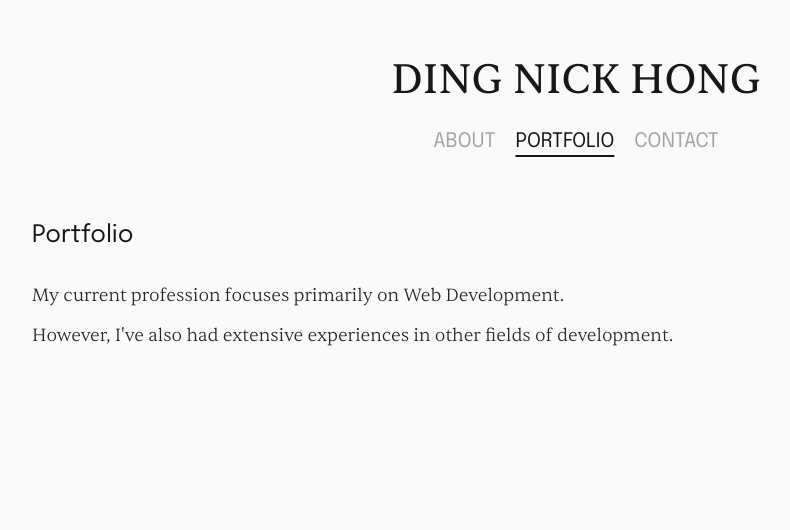
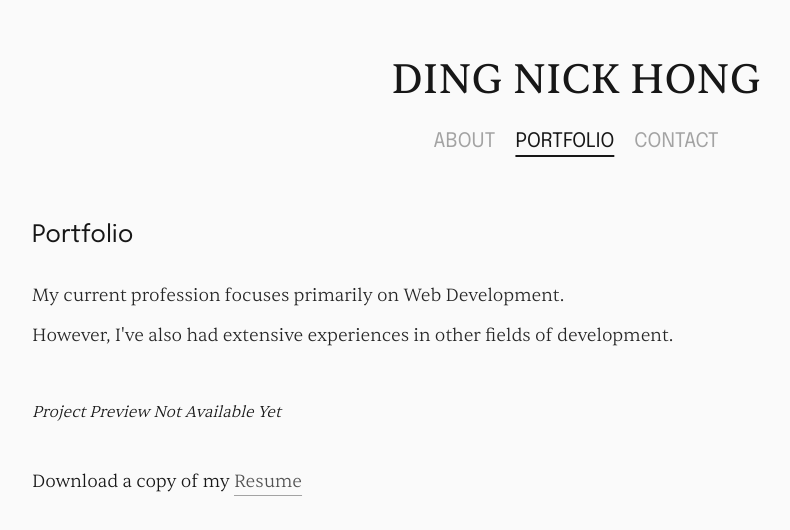
Before and after one commit to Dingnh/portfolio, a Next.js app: page /portfolio in a window 1280 px wide. Shown: the top 530 px of the page, without its empty margins (64-854 px from the left). Built offline with nearby package versions, Linux system fonts and the light colour scheme.

Commit message:
feat: portfolio page

```diff
--- a/app/contact-me/page.tsx
+++ b/app/contact-me/page.tsx
@@ -40,9 +40,9 @@ export default function ContactMe() {
             For a professional enquiry:{" "}
             <a
               href="mailto:nickhongding@hotmail.com"
-              className="group sm:text-lg flex items-center underline underline-offset-8 decoration-neutral-400 hover:decoration-neutral-900"
+              className="group sm:text-lg flex items-center underline underline-offset-8 decoration-neutral-400 hover:decoration-neutral-900 text-neutral-600 hover:text-neutral-900"
             >
-              <AiOutlineMail className="text-neutral-600 group-hover:text-neutral-900 mr-2" />
+              <AiOutlineMail className="mr-2" />
               nickhongding@hotmail.com
             </a>
           </p>
@@ -51,9 +51,9 @@ export default function ContactMe() {
             <a
               target="_blank"
               href="https://wa.link/z5cvep"
-              className="group sm:text-lg flex items-center underline underline-offset-8 decoration-neutral-400 hover:decoration-neutral-900"
+              className="group sm:text-lg flex items-center underline underline-offset-8 decoration-neutral-400 hover:decoration-neutral-900 text-neutral-600 hover:text-neutral-900"
             >
-              <AiOutlineWhatsApp className="text-neutral-600 group-hover:text-neutral-900 mr-2" />
+              <AiOutlineWhatsApp className="mr-2" />
               Whatsapp
             </a>
           </p>
--- a/app/page.tsx
+++ b/app/page.tsx
@@ -53,10 +53,11 @@ export default function About() {
           {socials.map(({ url, label, Icon }, id) => (
             <Link
               href={url}
-              className="group sm:text-lg flex items-center underline underline-offset-8 decoration-neutral-400 hover:decoration-neutral-900"
+              target="_blank"
+              className="group sm:text-lg flex items-center underline underline-offset-8 decoration-neutral-400 hover:decoration-neutral-900 text-neutral-600 hover:text-neutral-900"
               key={id}
             >
-              <Icon className="text-neutral-600 group-hover:text-neutral-900 mr-2" />
+              <Icon className="mr-2" />
               {label}
             </Link>
           ))}
@@ -65,9 +66,7 @@ export default function About() {
           You can get in touch with me{" "}
           <Link
             href="/contact-me"
-            className={
-              "underline underline-offset-8 decoration-neutral-400 hover:decoration-neutral-900 text-neutral-600 hover:text-neutral-900"
-            }
+            className="group sm:text-lg items-center underline underline-offset-8 decoration-neutral-400 hover:decoration-neutral-900 text-neutral-600 hover:text-neutral-900"
           >
             here
           </Link>
--- a/app/portfolio/page.tsx
+++ b/app/portfolio/page.tsx
@@ -1,4 +1,5 @@
 import Layout from "@/components/Layout";
+import Link from "next/link";
 //  hover:decoration-neutral-900
 import {
   AiOutlineGithub,
@@ -37,6 +38,21 @@ export default function Portfolio() {
             development.
           </p>
         </div>
+        <div>
+          <p className="font-sentient font-light italic py-5">
+            Project Preview Not Available Yet
+          </p>
+        </div>
+        <div className="font-sentient font-light sm:text-lg">
+          Download a copy of my{" "}
+          <Link
+            href="cv.pdf"
+            target="_blank"
+            className="group sm:text-lg items-center underline underline-offset-8 decoration-neutral-400 hover:decoration-neutral-900 text-neutral-600 hover:text-neutral-900"
+          >
+            Resume
+          </Link>
+        </div>
       </div>
     </Layout>
   );
```
Also changed, not shown: 1 other file (tests, documents, lock files or other folders).
